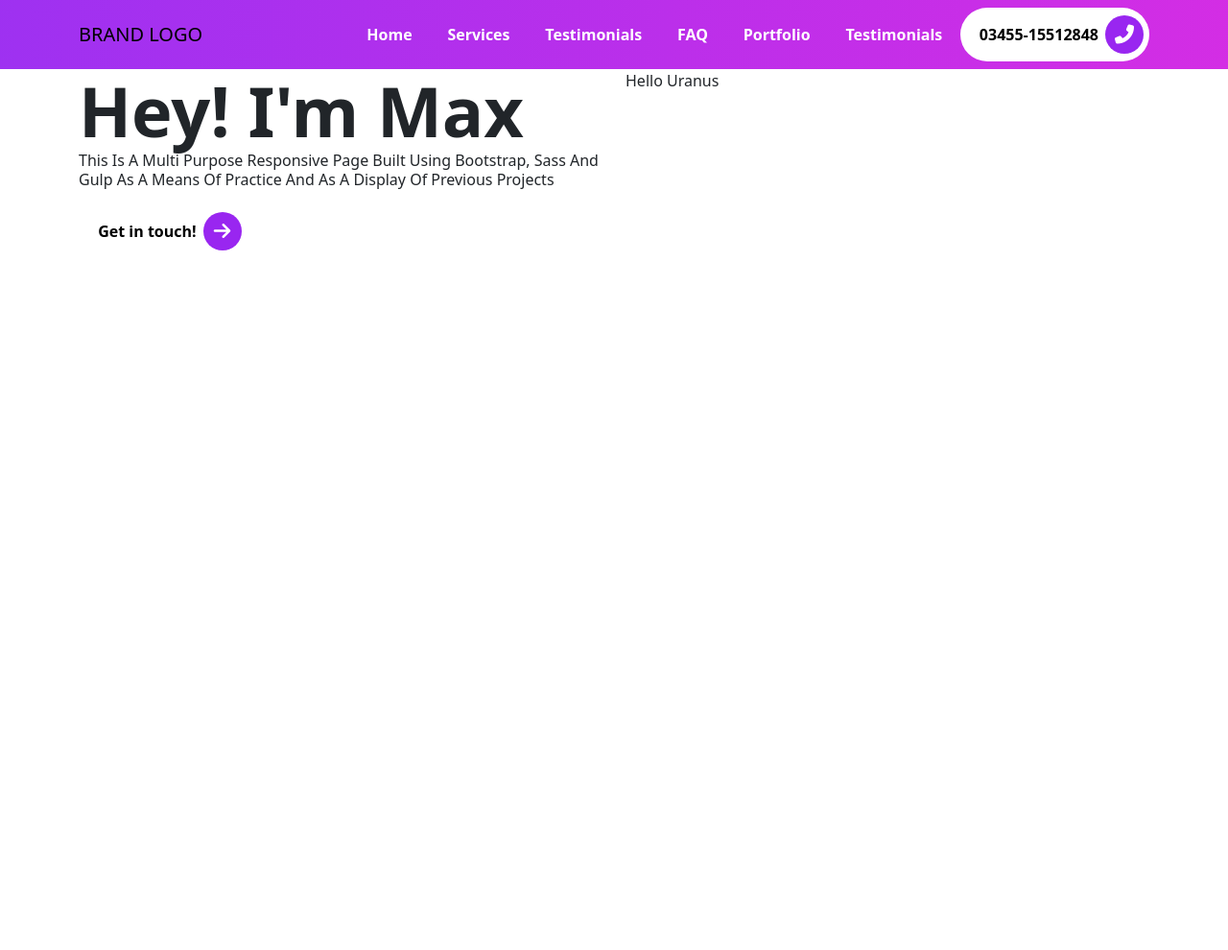
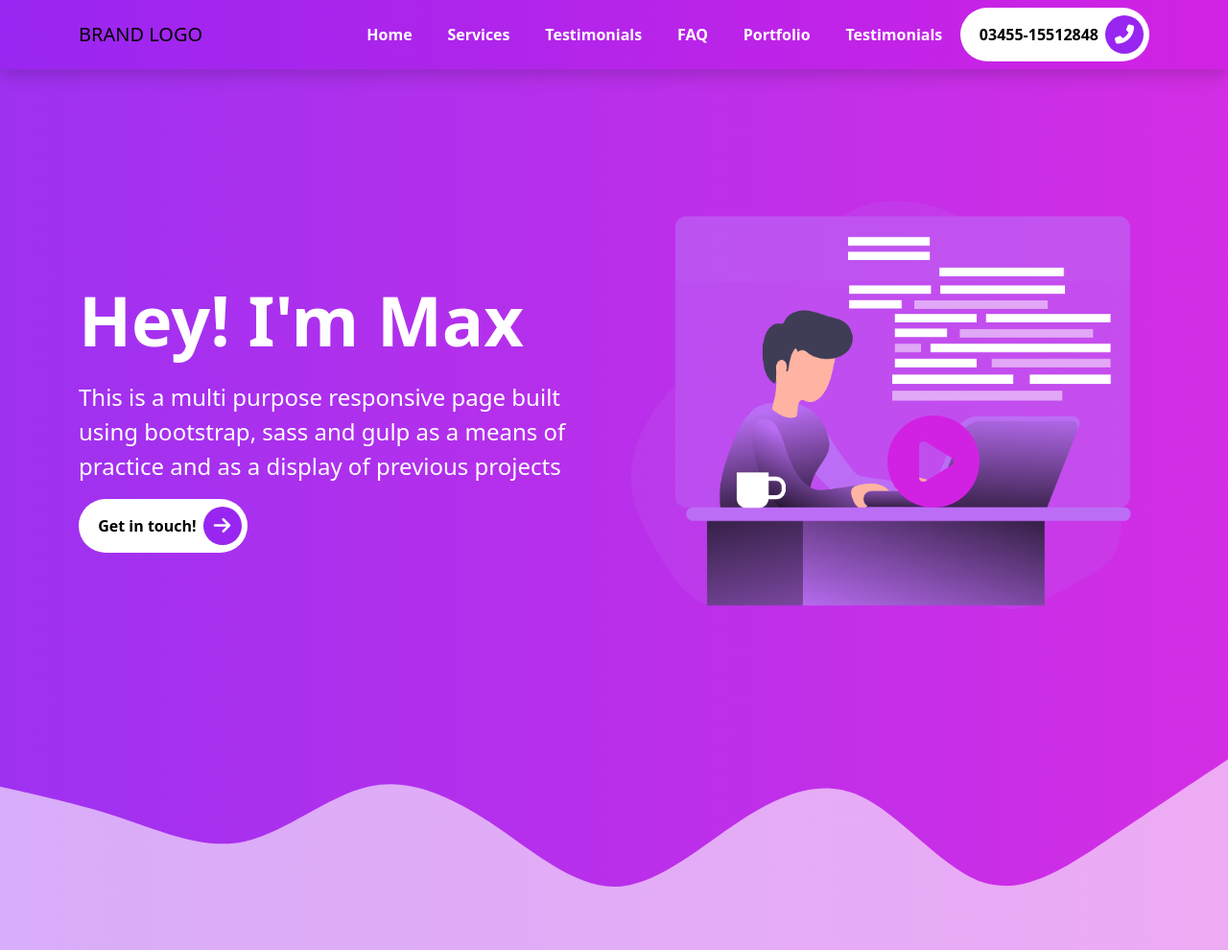
Before and after one commit to professorhobo31/Bootstrap-Sass-PracticeRepo, a website: page practice2_portfolio/index.html in a window 1280 px wide. Shown: the whole page at 96% size. Before the commit the page ends 800 px from the top, so only its background shows below. Drawn offline with nearby package versions, Linux system fonts and the light colour scheme; files that its build step writes are made by us from their sources; files whose address does not match are found by name.

Commit message:
Add image, play button and wave effect to intro section

```diff
--- a/practice2_portfolio/index.html
+++ b/practice2_portfolio/index.html
@@ -11,7 +11,7 @@
   </head>
   <body>
     <!--//////////////////////////////////NAVBAR///////////////////////////////////////////////////-->
-    <nav class="navbar navbar-expand-lg navbar-collapse menu">
+    <nav class="navbar navbar-expand-lg navbar-collapse menu shadow fixed-top">
       <div class="container">
         <a class="navbar-brand" href="#">BRAND LOGO</a>
         <button
@@ -61,19 +61,30 @@
     <section id="home" class="intro-section">
       <div class="container">
         <!-- notice the structure within the section: container > row > cols -->
-        <div class="row">
+        <div class="row align-items-center text-white">
           <div class="col-md-6 intros">
             <h1 class="display-2">
               <span class="display-2--intro"> Hey! I'm Max</span>
-              <span class="display-2--description">this is a multi purpose responsive page built using bootstrap, sass and gulp as a means of practice and as a display of previous projects</span>
+              <span class="display-2--description lh-base">This is a multi purpose responsive page built using bootstrap, sass and gulp as a means of practice and as a display of previous projects</span>
             </h1>
             <button type="button" class="rounded-pill btn-rounded">
               Get in touch! <span><i class="fas fa-arrow-right"></i></span>
             </button>
           </div>
-          <div class="col-md-6 intros">Hello Uranus</div>
+          <div class="col-md-6 intros text-end">
+            <!-- Start the video content -->
+             <div class="video-box">
+              <img src="images/coding-5-61.png" alt="Coder Guy Illustration" class="img-fluid">
+              <a href="#" class="position-absolute top-50 start-50 translate-middle-x">
+                <span>
+                  <i class="fa fa-play-circle"></i>
+                </span>
+              </a>
+             </div>
+          </div>
         </div>
       </div>
+      <svg xmlns="http://www.w3.org/2000/svg" viewBox="0 0 1440 320"><path fill="#fff" fill-opacity="0.6" d="M0,128L24,133.3C48,139,96,149,144,165.3C192,181,240,203,288,192C336,181,384,139,432,128C480,117,528,139,576,170.7C624,203,672,245,720,245.3C768,245,816,203,864,170.7C912,139,960,117,1008,138.7C1056,160,1104,224,1152,240C1200,256,1248,224,1296,192C1344,160,1392,128,1416,112L1440,96L1440,320L1416,320C1392,320,1344,320,1296,320C1248,320,1200,320,1152,320C1104,320,1056,320,1008,320C960,320,912,320,864,320C816,320,768,320,720,320C672,320,624,320,576,320C528,320,480,320,432,320C384,320,336,320,288,320C240,320,192,320,144,320C96,320,48,320,24,320L0,320Z"></path></svg>
     </section>
 
     <!--//////////////////////////////////SCRIPTS//////////////////////////////////////////////////-->
--- a/practice2_portfolio/src/scss/components/_mixins.scss
+++ b/practice2_portfolio/src/scss/components/_mixins.scss
@@ -3,3 +3,10 @@
 @mixin gradient {
     background: linear-gradient(to right, rgba($primary, 0.95), rgba($secondary, 0.95));
 }
+//ABSOLUTE CENTER
+@mixin absoluteCenter {
+    position: absolute;
+    top: 50%;
+    left: 50%;
+    transform: translate(-50%, -50%);
+}
--- a/practice2_portfolio/src/scss/components/_typography.scss
+++ b/practice2_portfolio/src/scss/components/_typography.scss
@@ -9,10 +9,14 @@
     &--intro {
         display: inline-block;   //allows us to set width and height and the element sits next to others
         font-weight: 700;
+        color: $white;
     }
 
     &--description {
         display: block;
-        font-size: 1rem;
+        font-size: 1.5rem;
+        color: $white;
+        margin-top: 1.25rem;
+        text-transform: none;
     }
 }
--- /dev/null
+++ b/practice2_portfolio/src/scss/sections/_intro-section.scss
@@ -0,0 +1,26 @@
+@use "../custom" as *;
+@use "../components/mixins" as *;
+
+.intro-section {
+  @include gradient;
+  padding: 10rem 0 0 0;
+  width: 100%;
+  height: 100%;
+}
+
+.intros {
+  .video-box {
+    position: relative;
+
+    a {
+        top: 1%;
+      span {
+        i {
+          position: absolute;
+          font-size: 6rem;
+          color: $secondary;
+        }
+      }
+    }
+  }
+}
--- a/practice2_portfolio/src/scss/style.scss
+++ b/practice2_portfolio/src/scss/style.scss
@@ -9,3 +9,4 @@
 
 //IMPORT THE SECTIONS
 @use 'sections/navbar';
+@use 'sections/intro-section';
```
Also changed, not shown: practice2_portfolio/images/coding-5-61.png (added), practice2_portfolio/src/css/style.css.
